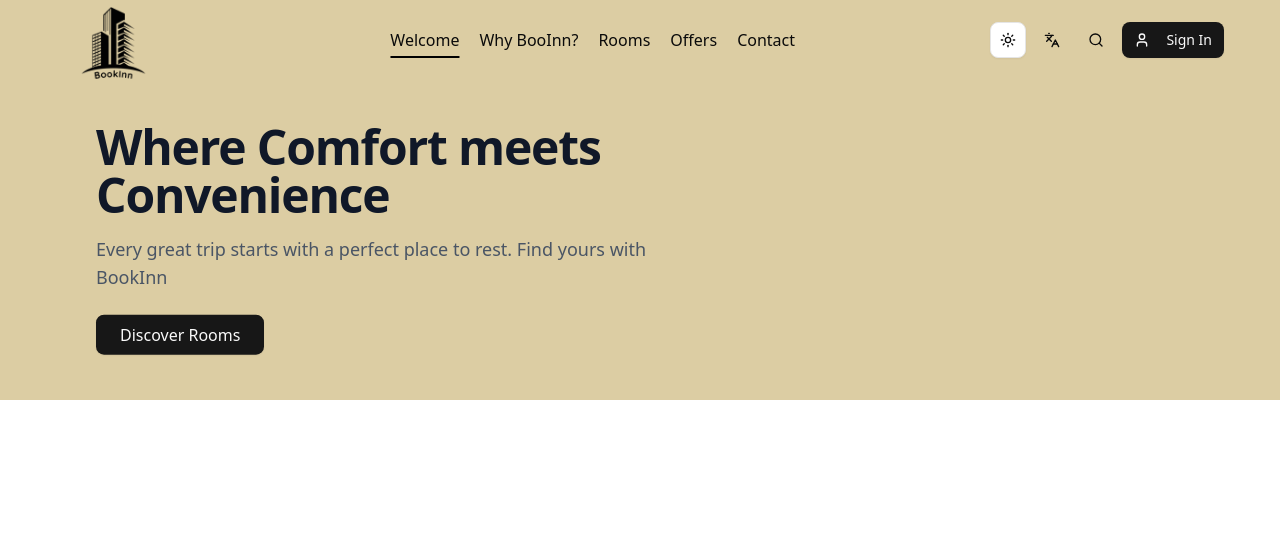
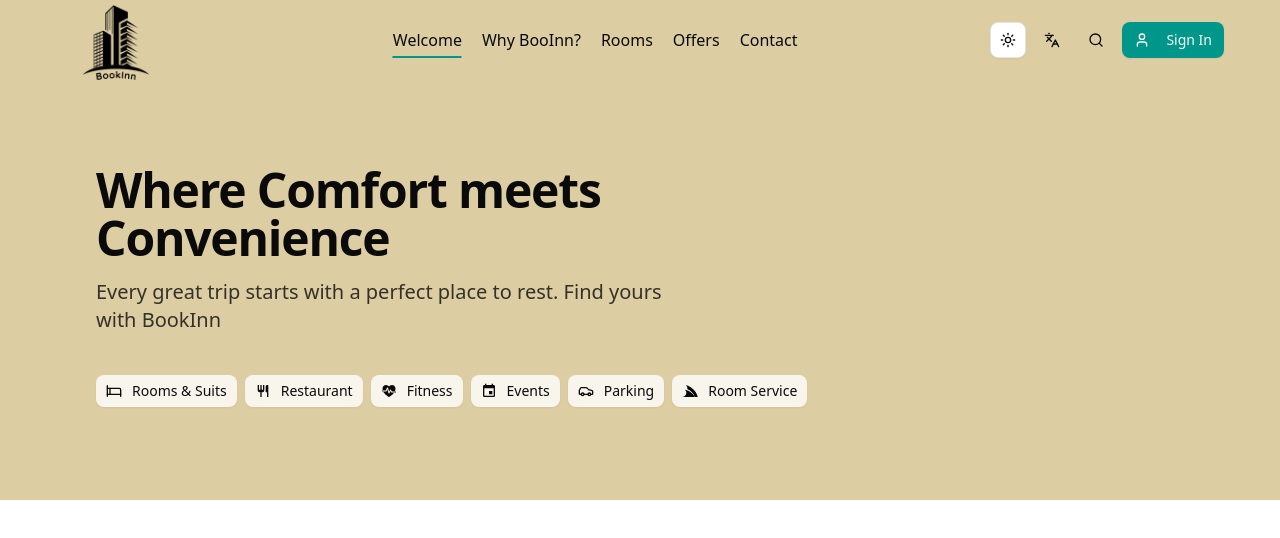
Before and after one commit to shahdhammouda02/BookInn, a Next.js app: page /en in a window 1280 px wide. Shown: the top 538 px of the page. Built offline with nearby package versions, Linux system fonts and the light colour scheme.

Commit message:
header-updates

```diff
--- a/public/images/page.ts
+++ b/public/images/page.ts
@@ -1,4 +1,5 @@
 import logo from './logo.png'
 import BookInnLogo from './BookInn-logo.png'
+import HeaderLogo from './header-logo.png'
 
-export {logo, BookInnLogo}
+export {logo, BookInnLogo, HeaderLogo}
--- a/src/app/[locale]/globals.css
+++ b/src/app/[locale]/globals.css
@@ -41,7 +41,7 @@
   --radius-md: calc(var(--radius) - 2px);
   --radius-lg: var(--radius);
   --radius-xl: calc(var(--radius) + 4px);
-  --color-header-background: var(--header-background)
+  --color-header-background: var(--header-background);
 }
 
 :root {
@@ -100,7 +100,7 @@
   --input: oklch(1 0 0 / 15%);
   --ring: oklch(0.556 0 0);
   --chart-1: oklch(0.488 0.243 264.376);
-  --chart-2: oklch(0.696 0.17 162.48);
+  /* --chart-2: oklch(0.696 0.17 162.48); */
   --chart-3: oklch(0.769 0.188 70.08);
   --chart-4: oklch(0.627 0.265 303.9);
   --chart-5: oklch(0.645 0.246 16.439);
@@ -112,7 +112,8 @@
   --sidebar-accent-foreground: oklch(0.985 0 0);
   --sidebar-border: oklch(1 0 0 / 10%);
   --sidebar-ring: oklch(0.556 0 0);
-  --header-background: #dccda3;
+  --header-background: oklch(0.25 0.05 80);
+  --chart-2: oklch(0.75 0.15 184.704);
 }
 
 @layer base {
--- a/src/components/layout/Header/Header.tsx
+++ b/src/components/layout/Header/Header.tsx
@@ -1,7 +1,8 @@
-'use client'
+"use client";
+
 import Image from "next/image";
 import React from "react";
-import { BookInnLogo } from "../../../../public/images/page";
+import { BookInnLogo , HeaderLogo} from "../../../../public/images/page";
 import Link from "next/link";
 import { Button } from "@/components/ui/button";
 import {
@@ -12,88 +13,144 @@ import {
   navigationMenuTriggerStyle,
 } from "@/components/ui/navigation-menu";
 import { ThemeToggle } from "@/components/ui/theme-toggle";
-import { Languages, SearchIcon, User } from "lucide-react";
+import { Bed, Car, Languages, SearchIcon, User } from "lucide-react";
 import { useTranslations } from "next-intl";
+import { BiRestaurant } from "react-icons/bi";
+import { MdEvent } from "react-icons/md";
+import { IoFitness } from "react-icons/io5";
+import { FaServicestack } from "react-icons/fa";
 
 const Header = () => {
-  const t = useTranslations('Header');
+  const t = useTranslations("Header");
+
   return (
-    <header className="container mx-auto px-4 md:px-6 lg:px-8 bg-header-background min-h-[400px] relative overflow-hidden">
-      {/* Navigation Bar */}
-      <div className="flex h-20 w-full shrink-0 items-center px-4 md:px-6">
-        <Link href="#" className="mr-6 hidden lg:flex" prefetch={false}>
-          <Image src={BookInnLogo} alt={t("Header.logoAlt")} width={115} height={115} />
+    <header className="mx-auto px-8 bg-header-background min-h-[500px] relative overflow-hidden dark:bg-header-background">
+      {/* Top Navigation Bar */}
+      <div className="flex h-20 w-full shrink-0 items-center px-6">
+        {/* Logo */}
+        <Link href="#" className="mr-6 flex" prefetch={false}>
+          <Image
+            src={BookInnLogo}
+            alt={t("Header.logoAlt")}
+            width={120}
+            height={120}
+            className="dark:invert-[0.2]"
+          />
         </Link>
+
+        {/* Desktop Navigation */}
         <NavigationMenu className="ml-auto">
           <NavigationMenuList className="gap-1">
-            <NavigationMenuItem>
+            {["welcome", "whyBookInn", "rooms", "offers", "contact"].map(
+              (item) => (
+                <NavigationMenuItem key={item}>
                   <Link href="#" legacyBehavior passHref prefetch={false}>
                     <NavigationMenuLink
-                  className={`${navigationMenuTriggerStyle()} relative px-2 w-auto after:content-[''] after:absolute after:bottom-0 after:left-1/2 after:-translate-x-1/2 after:w-[calc(100%-1rem)] after:h-[2px] after:bg-black`}
+                      className={`${navigationMenuTriggerStyle()} relative px-2 w-auto after:content-[''] after:absolute after:bottom-0 after:left-1/2 after:-translate-x-1/2 after:w-[calc(100%-1rem)] after:h-[2px] ${
+                        item === "welcome"
+                          ? "after:bg-chart-2"
+                          : "after:bg-chart-2 after:opacity-0 hover:after:opacity-100"
+                      } text-foreground hover:text-foreground/80 dark:text-foreground dark:hover:text-foreground/80`}
                     >
-                  {t('navItems.welcome')}
+                      {t(`navItems.${item}`)}
                     </NavigationMenuLink>
                   </Link>
                 </NavigationMenuItem>
-           <NavigationMenuItem>
-              <Link href="#" legacyBehavior passHref prefetch={false}>
-                <NavigationMenuLink
-                  className={`${navigationMenuTriggerStyle()} relative px-2 w-auto after:content-[''] after:absolute after:bottom-0 after:left-1/2 after:-translate-x-1/2 after:w-[calc(100%-1rem)] after:h-[2px] after:bg-black after:opacity-0 hover:after:opacity-100`}
-                >
-                  {t('navItems.whyBookInn')}
-                </NavigationMenuLink>
-              </Link>
-            </NavigationMenuItem>
-            <NavigationMenuItem>
-              <Link href="#" legacyBehavior passHref prefetch={false}>
-                <NavigationMenuLink
-                  className={`${navigationMenuTriggerStyle()} relative px-2 w-auto after:content-[''] after:absolute after:bottom-0 after:left-1/2 after:-translate-x-1/2 after:w-[calc(100%-1rem)] after:h-[2px] after:bg-black after:opacity-0 hover:after:opacity-100`}
-                >
-                  {t('navItems.rooms')}
-                </NavigationMenuLink>
-              </Link>
-            </NavigationMenuItem>
-            <NavigationMenuItem>
-              <Link href="#" legacyBehavior passHref prefetch={false}>
-                <NavigationMenuLink
-                  className={`${navigationMenuTriggerStyle()} relative px-2 w-auto after:content-[''] after:absolute after:bottom-0 after:left-1/2 after:-translate-x-1/2 after:w-[calc(100%-1rem)] after:h-[2px] after:bg-black after:opacity-0 hover:after:opacity-100`}
-                >
-                  {t('navItems.offers')}
-                </NavigationMenuLink>
-              </Link>
-            </NavigationMenuItem>
-            <NavigationMenuItem>
-              <Link href="#" legacyBehavior passHref prefetch={false}>
-                <NavigationMenuLink
-                  className={`${navigationMenuTriggerStyle()} relative px-2 w-auto after:content-[''] after:absolute after:bottom-0 after:left-1/2 after:-translate-x-1/2 after:w-[calc(100%-1rem)] after:h-[2px] after:bg-black after:opacity-0 hover:after:opacity-100`}
-                >
-                  {t('navItems.contact')}
-                </NavigationMenuLink>
-              </Link>
-            </NavigationMenuItem>
+              )
+            )}
           </NavigationMenuList>
         </NavigationMenu>
 
+        {/* Action Buttons */}
         <div className="ml-auto flex gap-2">
           <ThemeToggle />
-          <Button variant="ghost" size="icon" aria-label={t('buttons.language')}><Languages className="h-5 w-5" /></Button>
-          <Button variant="ghost" size="icon" aria-label={t('buttons.search')}><SearchIcon className="h-5 w-5" /></Button>
-          <Button variant="default"><User className="h-5 w-5 mr-2" />{t('buttons.signIn')}</Button>
+          <Button
+            variant="ghost"
+            size="icon"
+            aria-label={t("buttons.language")}
+            className="text-foreground hover:bg-foreground/10 dark:text-foreground dark:hover:bg-foreground/10"
+          >
+            <Languages className="h-5 w-5" />
+          </Button>
+          <Button
+            variant="ghost"
+            size="icon"
+            aria-label={t("buttons.search")}
+            className="text-foreground hover:bg-foreground/10 dark:text-foreground dark:hover:bg-foreground/10"
+          >
+            <SearchIcon className="h-5 w-5" />
+          </Button>
+          <Button
+            variant="default"
+            className="bg-chart-2 text-primary-foreground hover:bg-chart-2/90 dark:bg-chart-2 dark:hover:bg-chart-2/80"
+          >
+            <User className="h-5 w-5 mr-2" />
+            {t("buttons.signIn")}
+          </Button>
         </div>
       </div>
 
-      <div className="absolute left-16 top-1/2 -translate-y-1/3 w-full px-4 md:px-6 lg:px-8 text-left space-y-4 max-w-2xl">
-        <h1 className="text-2xl md:text-3xl lg:text-5xl font-bold tracking-tight text-gray-900 dark:text-white">
+      {/* Hero Content */}
+      <div className="absolute left-16 top-1/2 -translate-y-1/2 w-full px-8 text-left space-y-4 max-w-2xl">
+        <h1 className="text-5xl font-bold tracking-tight text-foreground dark:text-foreground">
           Where Comfort meets Convenience
         </h1>
-        <h3 className="text-base md:text-lg lg:text-lg font-medium text-gray-600 dark:text-gray-300">
-          Every great trip starts with a perfect place to rest. Find yours with BookInn
+        <h3 className="text-xl font-medium text-foreground/80 dark:text-foreground/80">
+          Every great trip starts with a perfect place to rest. Find yours with
+          BookInn
         </h3>
-        <div className="pt-2">
-          <Button size="lg" className="px-6 py-4 text-base">
-            Discover Rooms
+      </div>
+
+      {/* Quick Links */}
+      <div className="absolute left-16 top-3/4 w-full px-8 text-center space-x-2 max-w-2xl flex">
+        <Button
+          size="sm"
+          variant="secondary"
+          className="bg-background/80 text-foreground hover:bg-background dark:bg-background/80 dark:text-foreground"
+        >
+          <Bed className="h-4 w-4 mr-1" />
+          Rooms & Suits
         </Button>
-        </div>
+        <Button
+          size="sm"
+          variant="secondary"
+          className="bg-background/80 text-foreground hover:bg-background dark:bg-background/80 dark:text-foreground"
+        >
+          <BiRestaurant className="h-4 w-4 mr-1" />
+          Restaurant
+        </Button>
+        <Button
+          size="sm"
+          variant="secondary"
+          className="bg-background/80 text-foreground hover:bg-background dark:bg-background/80 dark:text-foreground"
+        >
+          <IoFitness className="h-4 w-4 mr-1" />
+          Fitness
+        </Button>
+        <Button
+          size="sm"
+          variant="secondary"
+          className="bg-background/80 text-foreground hover:bg-background dark:bg-background/80 dark:text-foreground"
+        >
+          <MdEvent className="h-4 w-4 mr-1" />
+          Events
+        </Button>
+        <Button
+          size="sm"
+          variant="secondary"
+          className="bg-background/80 text-foreground hover:bg-background dark:bg-background/80 dark:text-foreground"
+        >
+          <Car className="h-4 w-4 mr-1" />
+          Parking
+        </Button>
+        <Button
+          size="sm"
+          variant="secondary"
+          className="bg-background/80 text-foreground hover:bg-background dark:bg-background/80 dark:text-foreground"
+        >
+          <FaServicestack className="h-4 w-4 mr-1" />
+          Room Service
+        </Button>
       </div>
     </header>
   );
```
Also changed, not shown: public/images/header-logo.png (added). Lines whose indentation alone changed are shown as unchanged.
